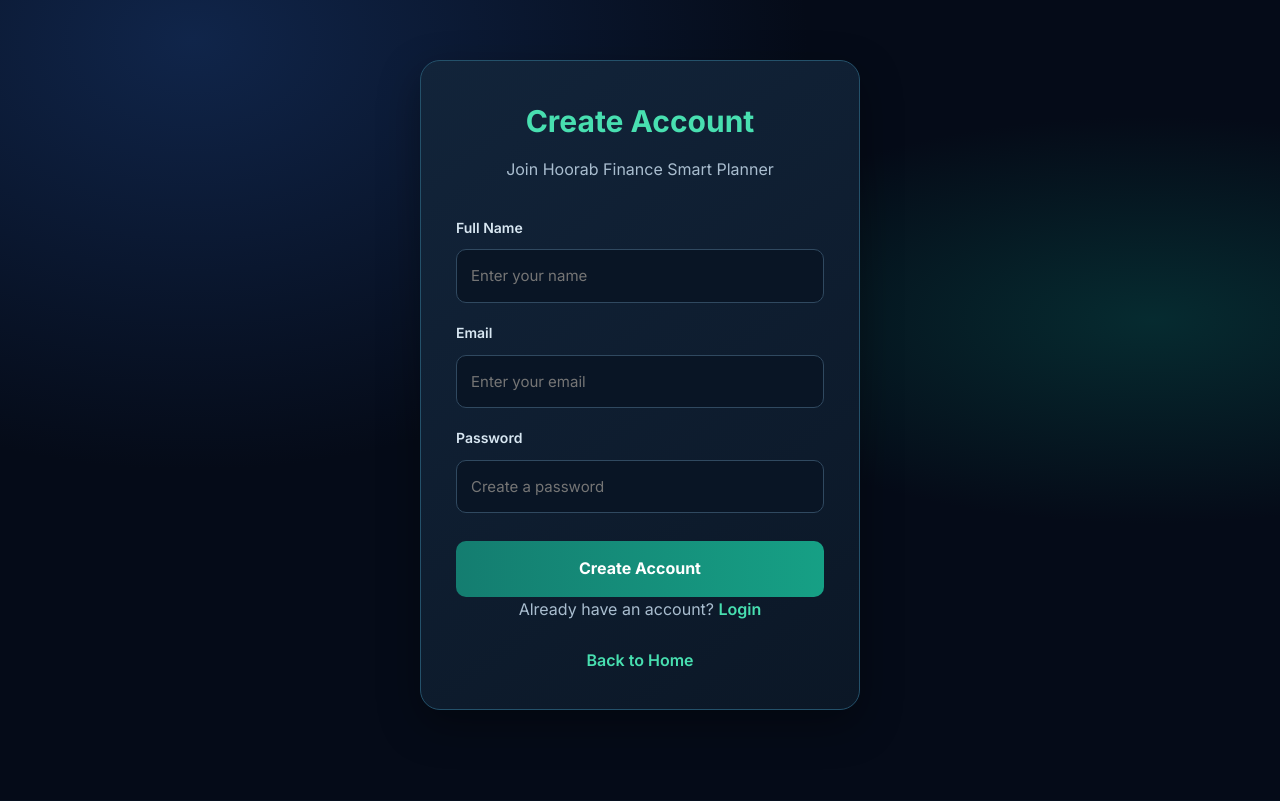
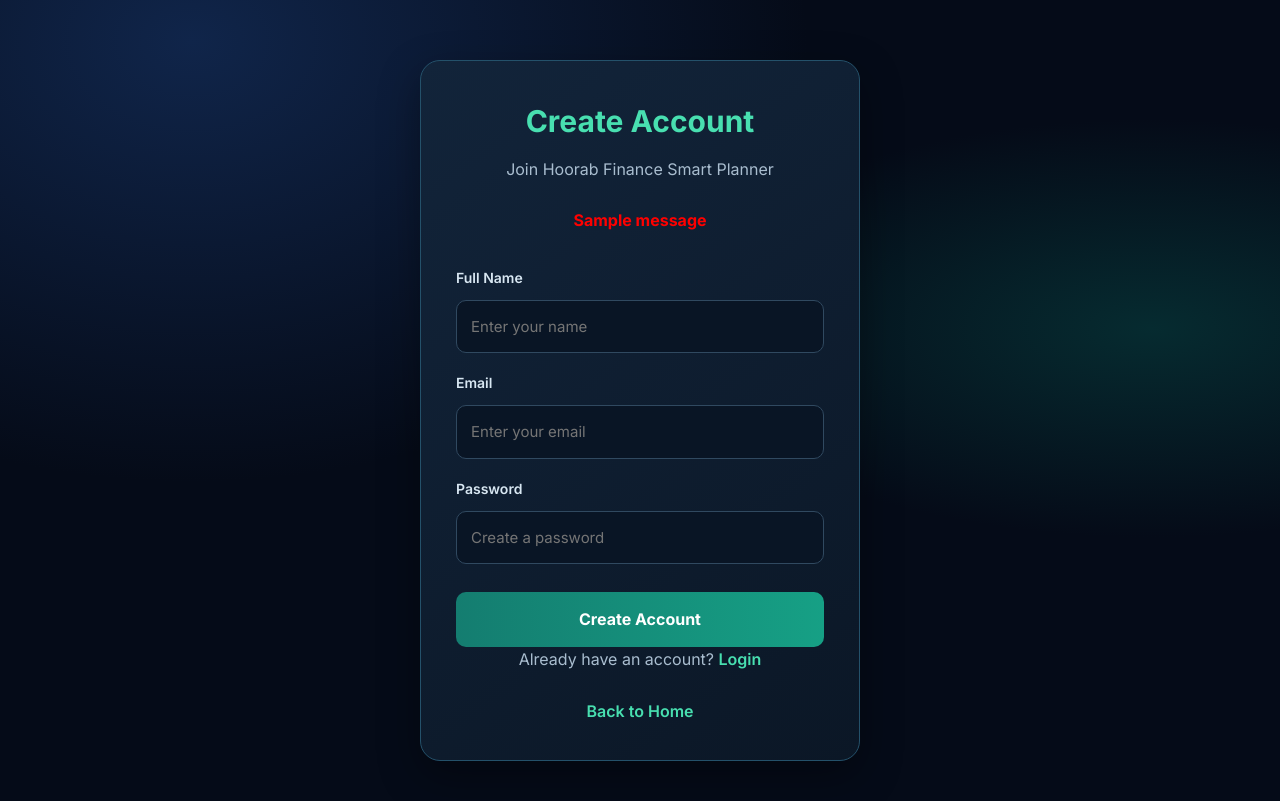
Before and after one commit to hoorabqureshi24-cyber/Hoorab-Finance-Smart-Planner, a Flask app: page /register in a window 1280 px wide. Shown: the top 801 px of the page. Before the commit the page ends 720 px from the top, so only its background shows below. Run offline with Flask 3, Linux system fonts and the light colour scheme; one stand-in notice (Sample message) is shown.

Commit message:
Update registration page

```diff
--- a/templates/register.html
+++ b/templates/register.html
@@ -10,6 +10,13 @@
     <div class="auth-container">
         <h1>Create Account</h1>
         <p>Join Hoorab Finance Smart Planner</p>
+        {% with messages = get_flashed_messages(with_categories=true) %}
+    {% for category, message in messages %}
+        <p style="color: red; font-weight: bold;">
+            {{ message }}
+        </p>
+    {% endfor %}
+{% endwith %}
 
         <form action="/register" method="POST">
             <label for="username">Full Name</label>
```
